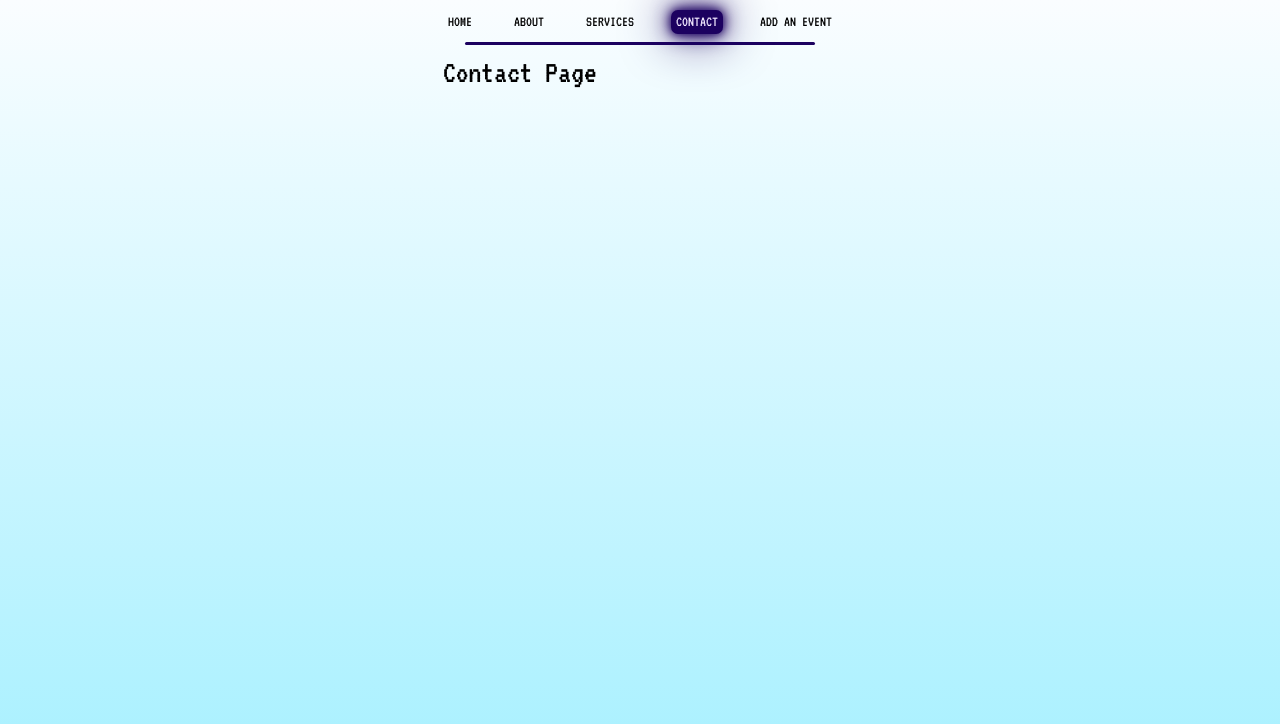
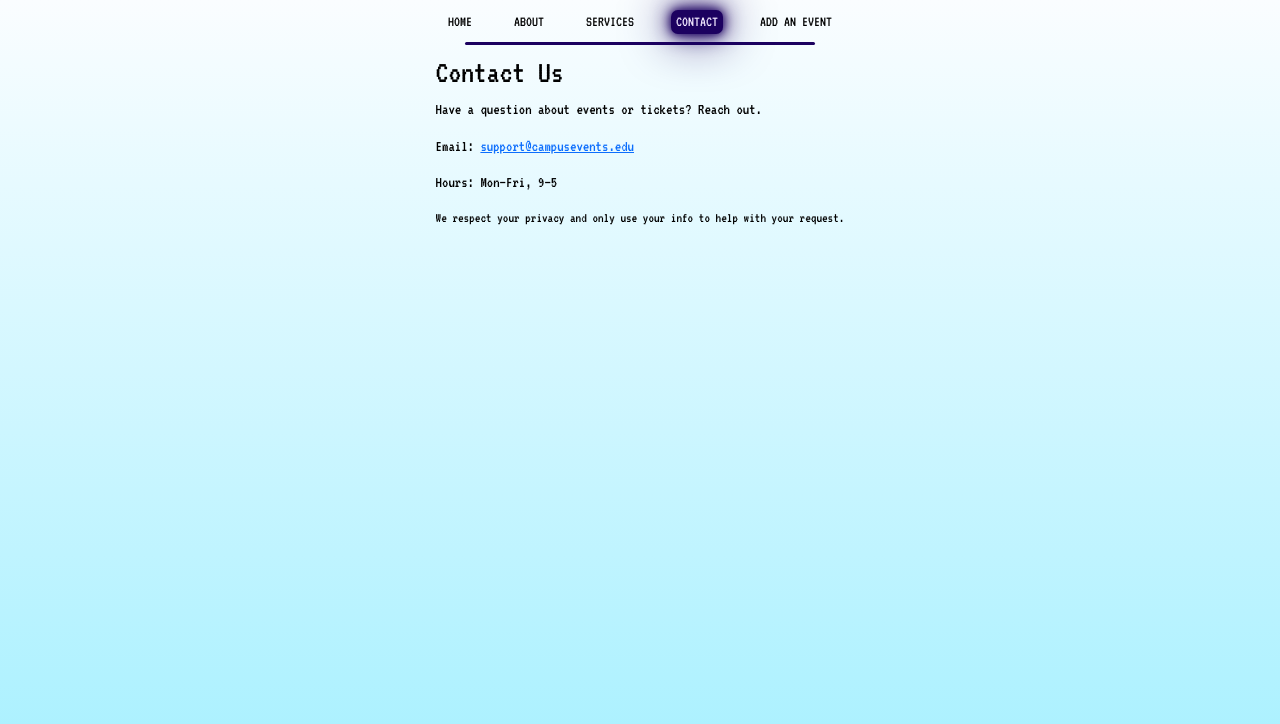
Before and after one commit to SOEN341-2025/Frontend, a React (Vite) app: page /contact in a window 1280 px wide. Shown: the top 724 px of the page. Built offline with nearby package versions, Linux system fonts and the light colour scheme.

Commit message:
Contact page: route + simple content + navbar link

```diff
--- a/src/App.jsx
+++ b/src/App.jsx
@@ -5,6 +5,8 @@ import {Routes, Route} from "react-router-dom"
 import Add_event_page from './pages/addEventPage/addEventPage';
 import Home from "./pages/home/home";
 import Layout from "./components/Layout";
+import Contact_Page from './pages/ContactPage/ContactPage';
+
 
 
 function App() {
@@ -16,7 +18,7 @@ function App() {
         {/*placerholders for now */}
         <Route path="about" element={<h2>About Page</h2>} />
         <Route path="services" element={<h2>Services Page</h2>} />
-        <Route path="contact" element={<h2>Contact Page</h2>} />
+        <Route path="contact" element={<Contact_Page/>} />
       </Route>
     </Routes>
   );
--- /dev/null
+++ b/src/pages/ContactPage/ContactPage.jsx
@@ -0,0 +1,24 @@
+import React from "react";
+import "../../App.css";
+
+
+ function Contact_Page() {
+  return (
+    <section className="contact_info">
+      <h2>Contact Us</h2>
+      <p>Have a question about events or tickets? Reach out.</p>
+
+      <p>
+        <strong>Email:</strong>{" "}
+        <a href="mailto:support@campusevents.edu">support@campusevents.edu</a>
+      </p>
+      <p><strong>Hours:</strong> Mon–Fri, 9–5</p>
+
+      <p className="small">
+        We respect your privacy and only use your info to help with your request.
+      </p>
+    </section>
+  );
+}
+
+export default Contact_Page;
```
